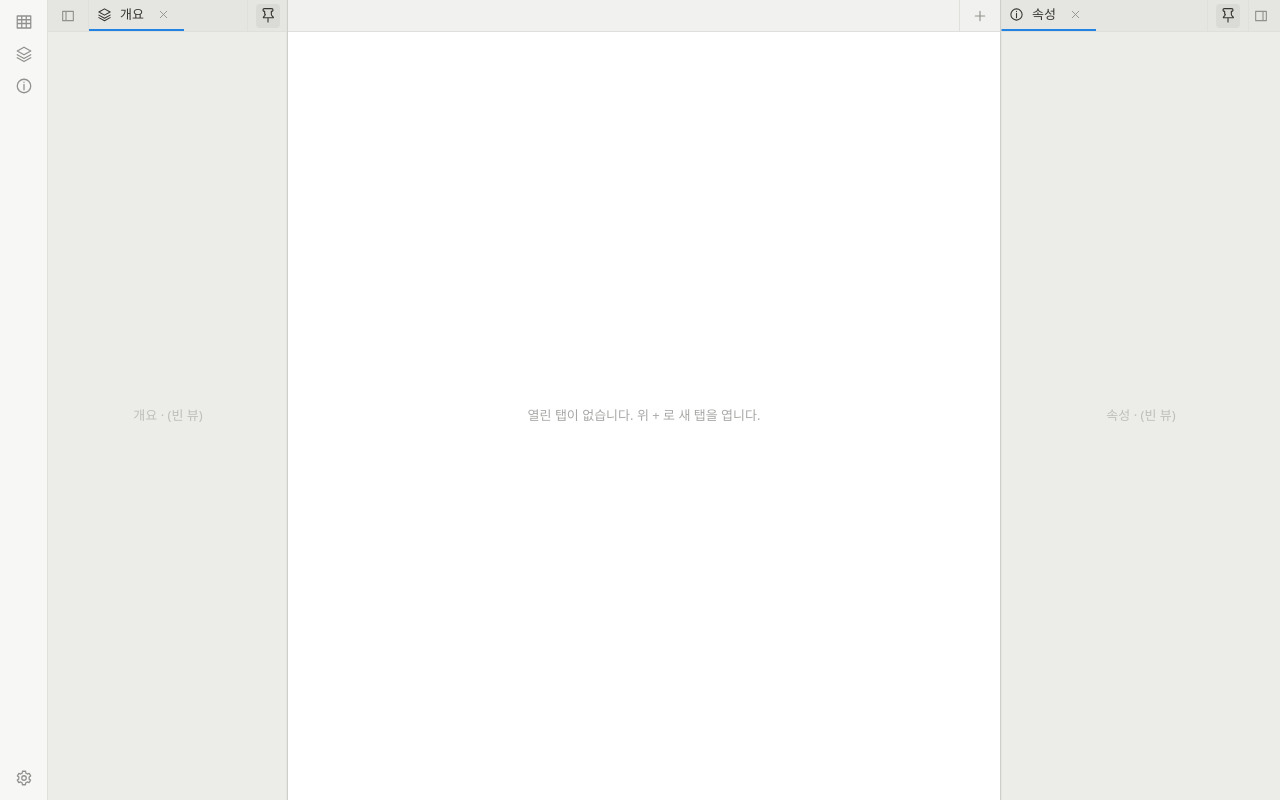
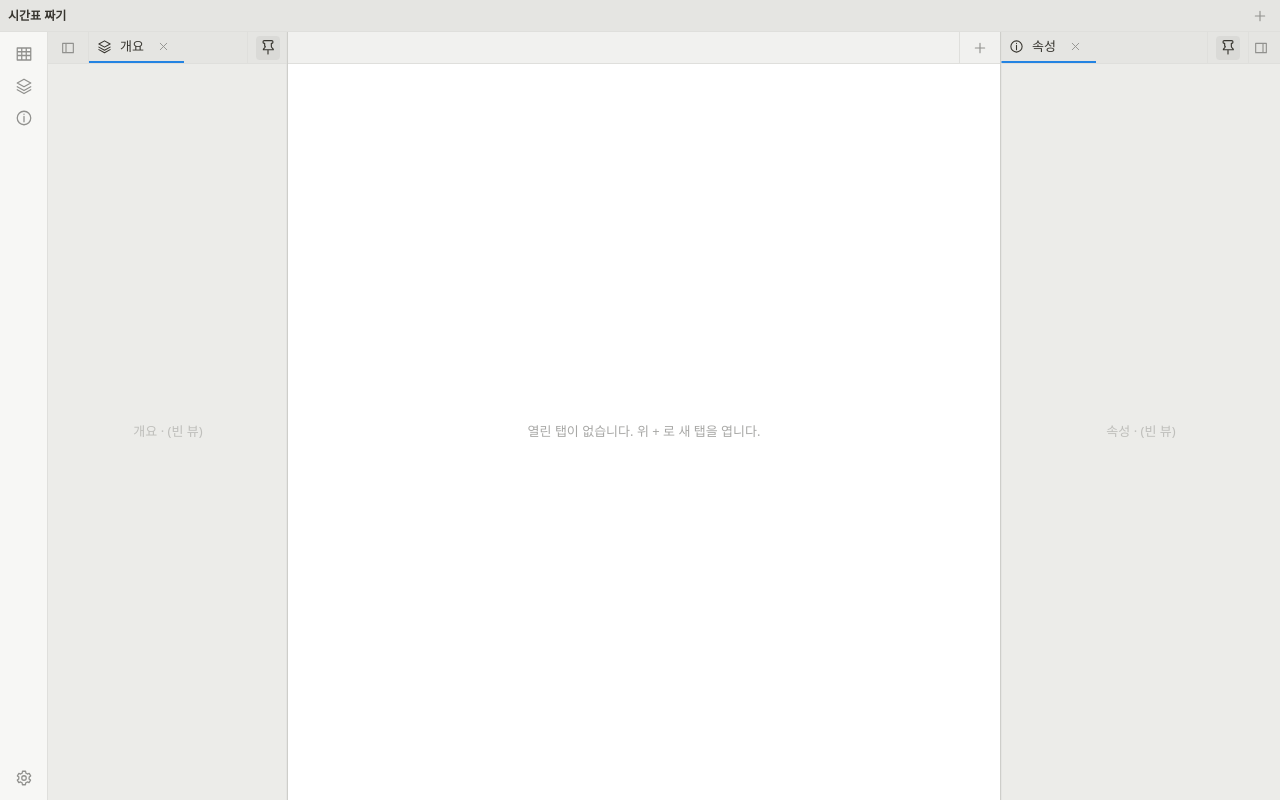
Before and after one commit to 2026-gne-dev-task-force-team/school-shiftgrid-scheduler, a React (Vite) app: page / in a window 1280 px wide. Built offline with nearby package versions, Linux system fonts and the light colour scheme.

Commit message:
② 상단 타이틀바 — 전체 폭 한 줄(앱 이름·액션 슬롯) + 창 드래그 영역 + 「상단 바 보이기」 토글
Co-Authored-By: Claude Fable 5.1 <noreply@anthropic.com>

```diff
--- a/src/features/WorkbenchScreen.tsx
+++ b/src/features/WorkbenchScreen.tsx
@@ -12,6 +12,7 @@ import {
     useTheme, WorkspaceView, EmptyArea, registerView, getView,
     usePaneSettings, effectiveViewLayout, effectiveMin, clampWidthTo,
     BottomBar, TabSwitcher, type BarItem,
+    TitleBar, type TitleAction,
     type WorkspaceHandlers, type Workspace, type ViewProps, type AreaKey,
     leaf, uid, findLeaf, findLeafByView, firstTabs, flatten, loadWorkspace, saveWorkspace, hasWorkspace, openLeaf,
     closeLeaf, activateLeaf, splitAt, resize, addLeafToTabs,
@@ -206,8 +207,20 @@ export function WorkbenchScreen() {
         { id: 'settings', icon: 'gear', label: '설정', onClick: openSettings },
     ];
 
+    // 🔴 타이틀바 오른쪽 액션 슬롯 — 앱이 꽂는다(배열). ⛔ 설정 ⚙ 는 여기 안 둔다(리본 아래에 그대로).
+    //    데모로 「새 표」 하나를 꽂아 슬롯이 사는 것을 보인다 — 더 쌓고 싶으면 이 배열에 줄을 더한다.
+    const titleActions: TitleAction[] = [
+        { id: 'new-sheet', icon: 'plus', label: '새 표', onClick: addTab },
+    ];
+    const showTitleBar = pane.settings.showTitleBar;
+
     return (
-        <div className="flex h-full w-full overflow-hidden">
+        <div className="flex flex-col h-full w-full overflow-hidden">
+            {/* 🔴 상단 타이틀바 — 전체 폭 한 줄(리본·사이드바·가운데 위). 앱 이름·액션은 앱이 넘긴다 */}
+            {showTitleBar && <TitleBar title="시간표 짜기" actions={titleActions} />}
+
+            {/* 틀 가운데 줄 — 리본·사이드바·가운데·사이드바가 가로로 */}
+            <div className="flex flex-1 min-h-0 w-full overflow-hidden">
             {/* 왼쪽 아이콘 레일 — 넓은 화면에서만. 좁으면 설정은 탭 줄 ⚙ 로 연다 */}
             {!narrow && (
                 <Rail onOpenView={openView} onOpenSettings={openSettings} />
@@ -279,6 +292,7 @@ export function WorkbenchScreen() {
                     />
                 </>
             )}
+            </div>
         </div>
     );
 }
--- a/src/features/settings/panes/PaneSettingsPane.tsx
+++ b/src/features/settings/panes/PaneSettingsPane.tsx
@@ -83,6 +83,13 @@ export function PaneSettingsPane() {
                 </Field>
             </div>
 
+            {/* 🔴 틀 두 줄(판 A) — 상단 타이틀바·하단 상태바 보이기. 기기별 저장 */}
+            <div className="flex flex-col gap-4 pt-4 border-t border-line">
+                <Field title="상단 바 보이기" hint="전체 폭 상단 타이틀바(앱 이름·액션)">
+                    <Toggle on={settings.showTitleBar} onToggle={(v) => set({ showTitleBar: v })} />
+                </Field>
+            </div>
+
             <div className="pt-2 border-t border-line">
                 <button
                     type="button"
--- a/src/pane-ui-system/index.ts
+++ b/src/pane-ui-system/index.ts
@@ -34,6 +34,7 @@ export { DropZones } from './shell/DropZones';
 export { resolveDropAt, type DropMove, type DropResolution, type DropPreview, type DropBox } from './shell/drop-resolve';
 export { BottomBar, type BarItem } from './shell/BottomBar';
 export { TabSwitcher } from './shell/TabSwitcher';
+export { TitleBar, type TitleAction } from './shell/TitleBar';
 
 // 배치 — 폭·접힘·좁은 화면. 순수 계산 + 기기별 보관
 export { useNarrow, usePanels, type Panels } from './layout/useScreen';
--- a/src/pane-ui-system/layout/pane-settings.ts
+++ b/src/pane-ui-system/layout/pane-settings.ts
@@ -27,6 +27,14 @@ export interface PaneSettings {
     tabMaxWidth: number;
     /** 이 폭 아래는 좁은 화면(붙박이 대신 서랍) */
     narrowWidth: number;
+    /** 🔴 틀 두 줄 보이기(판 A) — 상단 타이틀바 · 하단 상태바. 기기별 저장(화면의 성질) */
+    showTitleBar: boolean;
+    showStatusBar: boolean;
+    /**
+     * 🔴 좁은 화면 상태바(판 A) — ⛔ 좁은 화면은 설정값(showStatusBar)과 별개로 기본 숨김이다(쥔님).
+     *    기본 false, 켜면 좁은 화면에도 뜬다(그때 하단 플로팅 바와 안 겹치게 바 마진을 올린다).
+     */
+    statusBarNarrow: boolean;
 }
 
 /** 뷰별 레이아웃 덮어쓰기 — 키는 viewId(뜻은 모름), 값은 ViewLayout 의 일부 */
@@ -40,6 +48,9 @@ const DEFAULTS: PaneSettings = {
     tabMinWidth: 96,
     tabMaxWidth: 200,
     narrowWidth: 860,
+    showTitleBar: true,
+    showStatusBar: true,
+    statusBarNarrow: false,
 };
 
 export function defaultPaneSettings(): PaneSettings {
@@ -67,6 +78,9 @@ export function normalizePaneSettings(raw: unknown): PaneSettings {
         tabMinWidth: num(o.tabMinWidth, d.tabMinWidth),
         tabMaxWidth: num(o.tabMaxWidth, d.tabMaxWidth),
         narrowWidth: num(o.narrowWidth, d.narrowWidth),
+        showTitleBar: typeof o.showTitleBar === 'boolean' ? o.showTitleBar : d.showTitleBar,
+        showStatusBar: typeof o.showStatusBar === 'boolean' ? o.showStatusBar : d.showStatusBar,
+        statusBarNarrow: typeof o.statusBarNarrow === 'boolean' ? o.statusBarNarrow : d.statusBarNarrow,
     };
 }
 
--- /dev/null
+++ b/src/pane-ui-system/shell/TitleBar.tsx
@@ -0,0 +1,59 @@
+/**
+ * 상단 타이틀바 — 리본·사이드바·가운데 「위에」 가로로 한 줄(전체 폭). 판 A(쥔님 2026-11-01:
+ *   *"상단에 제목바가 있고 액션바가 있고"*). 틀이 자리만 그리고 내용은 앱이 슬롯으로 넘긴다.
+ *
+ * 🔴 ⛔ 창틀은 앱 이름을 모른다 — 왼쪽은 `title` prop(앱이 넘긴다), 오른쪽 액션은 `actions` 배열(앱이 꽂는다).
+ *    가운데는 비워 둔다(나중에 검색·명령 자리). 설정 ⚙ 는 여기 두지 않는다 — 리본 아래에 그대로 산다.
+ * ⚠️ 맥 PWA(창 조절 오버레이)·일렉트론에서 이 줄이 「창을 끄는 손잡이」가 되도록 -webkit-app-region: drag.
+ *    단추는 눌려야 하므로 no-drag 로 되돌린다(드래그 영역이면 클릭이 안 먹는다).
+ * 🔴 색은 토큰으로만(구조 검사 ①). 보임/숨김은 WorkbenchScreen 이 설정으로 가른다 — 여긴 늘 그린다.
+ */
+import type { CSSProperties, ReactNode } from 'react';
+import { IconButton } from '../primitives/IconButton';
+import type { IconName } from '../primitives/Icon';
+
+/** 타이틀바 오른쪽에 앱이 꽂는 액션 하나 — 아이콘 단추. ⛔ 창틀은 뜻을 모른다 */
+export interface TitleAction {
+    id: string;
+    icon: IconName;
+    label: string;
+    onClick: () => void;
+    active?: boolean;
+}
+
+// -webkit-app-region 은 csstype 에 없다 — 창 드래그용 비표준 CSS 라 unknown 을 거쳐 캐스팅한다
+const DRAG = { WebkitAppRegion: 'drag' } as unknown as CSSProperties;
+const NO_DRAG = { WebkitAppRegion: 'no-drag' } as unknown as CSSProperties;
+
+export function TitleBar({
+    title, actions = [], center,
+}: {
+    /** 왼쪽 앱 이름 슬롯 — 창틀은 이름을 모른다(앱이 넘긴다) */
+    title?: string;
+    /** 오른쪽 액션 슬롯 — 앱이 꽂는 아이콘 단추들 */
+    actions?: TitleAction[];
+    /** 가운데 슬롯(나중에 검색·명령) — 지금은 보통 비운다 */
+    center?: ReactNode;
+}) {
+    return (
+        <div
+            className="shrink-0 flex items-center gap-2 h-titlebar px-pad border-b border-line bg-side2 select-none"
+            style={DRAG}
+        >
+            {/* 왼쪽: 앱 이름 — 좁아지면 먼저 잘린다(가운데·오른쪽 자리를 지킨다) */}
+            {title && <span className="shrink min-w-0 truncate text-[12px] font-semibold text-text">{title}</span>}
+
+            {/* 가운데: 빈 자리(나중에 검색·명령). 공간을 먹어 액션을 오른쪽 끝으로 민다 */}
+            <div className="flex-1 min-w-0 flex items-center justify-center" style={NO_DRAG}>{center}</div>
+
+            {/* 오른쪽: 액션 슬롯 — 단추는 드래그 영역에서 뺀다(no-drag) */}
+            {actions.length > 0 && (
+                <div className="flex items-center gap-0.5 shrink-0" style={NO_DRAG}>
+                    {actions.map((a) => (
+                        <IconButton key={a.id} icon={a.icon} label={a.label} active={a.active} onClick={a.onClick} />
+                    ))}
+                </div>
+            )}
+        </div>
+    );
+}
```
